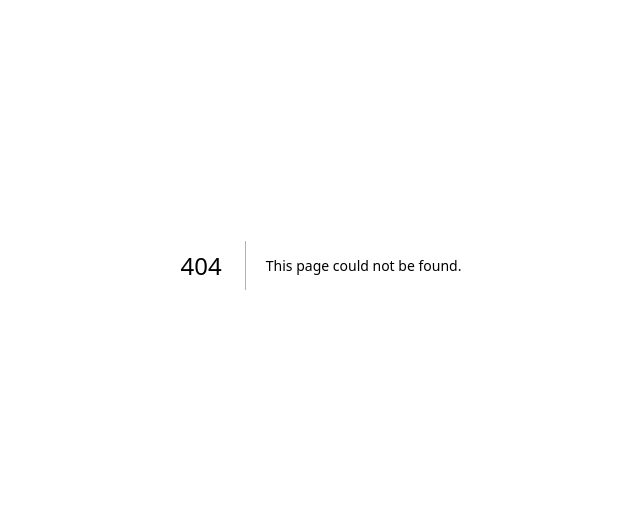
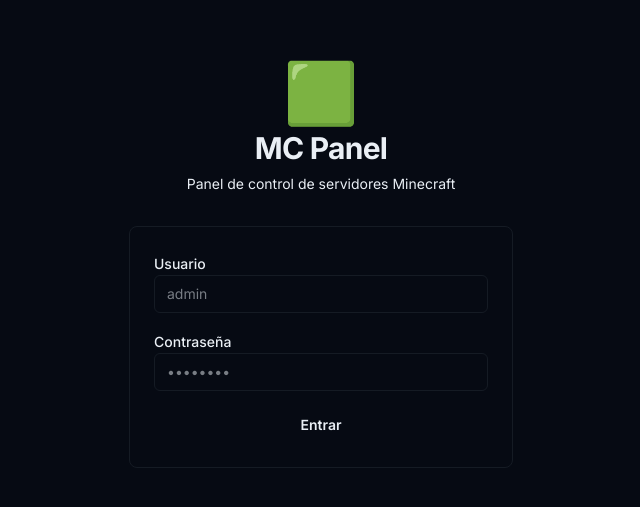
Before and after one commit to llOrtegall/mc-server-stack, a Next.js app in the folder mc-panel/: page /login in a window 1280 px wide. Before the commit this address had no page. Shown: the part 135-642 px from the top of the page, without its empty margins (319-959 px from the left). Built offline with nearby package versions, Linux system fonts and the light colour scheme.

Commit message:
feat: add login page component for user authentication

```diff
--- /dev/null
+++ b/mc-panel/src/app/(auth)/login/page.tsx
@@ -0,0 +1,89 @@
+"use client";
+
+import { useState } from "react";
+import { useRouter } from "next/navigation";
+import { toast } from "sonner";
+import { auth } from "@/lib/api-client";
+
+export default function LoginPage() {
+  const router = useRouter();
+  const [loading, setLoading] = useState(false);
+  const [form, setForm] = useState({ username: "", password: "" });
+
+  async function handleSubmit(e: React.FormEvent) {
+    e.preventDefault();
+    setLoading(true);
+    try {
+      await auth.login(form.username, form.password);
+      router.push("/dashboard");
+    } catch {
+      toast.error("Credenciales incorrectas");
+    } finally {
+      setLoading(false);
+    }
+  }
+
+  return (
+    <div className="min-h-screen flex items-center justify-center bg-background px-4">
+      <div className="w-full max-w-sm space-y-8">
+        {/* Logo / título */}
+        <div className="text-center space-y-2">
+          <div className="text-6xl">🟩</div>
+          <h1 className="text-3xl font-bold tracking-tight">MC Panel</h1>
+          <p className="text-muted-foreground text-sm">
+            Panel de control de servidores Minecraft
+          </p>
+        </div>
+
+        {/* Form */}
+        <form
+          onSubmit={handleSubmit}
+          className="bg-card border border-border rounded-lg p-6 space-y-4"
+        >
+          <div className="space-y-1">
+            <label className="text-sm font-medium" htmlFor="username">
+              Usuario
+            </label>
+            <input
+              id="username"
+              type="text"
+              autoComplete="username"
+              required
+              value={form.username}
+              onChange={(e) => setForm((f) => ({ ...f, username: e.target.value }))}
+              className="w-full rounded-md border border-input bg-background px-3 py-2 text-sm
+                         focus:outline-none focus:ring-2 focus:ring-ring transition"
+              placeholder="admin"
+            />
+          </div>
+
+          <div className="space-y-1">
+            <label className="text-sm font-medium" htmlFor="password">
+              Contraseña
+            </label>
+            <input
+              id="password"
+              type="password"
+              autoComplete="current-password"
+              required
+              value={form.password}
+              onChange={(e) => setForm((f) => ({ ...f, password: e.target.value }))}
+              className="w-full rounded-md border border-input bg-background px-3 py-2 text-sm
+                         focus:outline-none focus:ring-2 focus:ring-ring transition"
+              placeholder="••••••••"
+            />
+          </div>
+
+          <button
+            type="submit"
+            disabled={loading}
+            className="w-full rounded-md bg-primary text-primary-foreground py-2 text-sm font-semibold
+                       hover:bg-primary/90 disabled:opacity-50 disabled:cursor-not-allowed transition"
+          >
+            {loading ? "Iniciando sesión..." : "Entrar"}
+          </button>
+        </form>
+      </div>
+    </div>
+  );
+}
```
